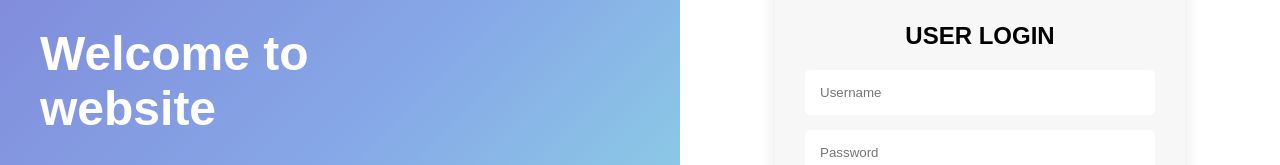
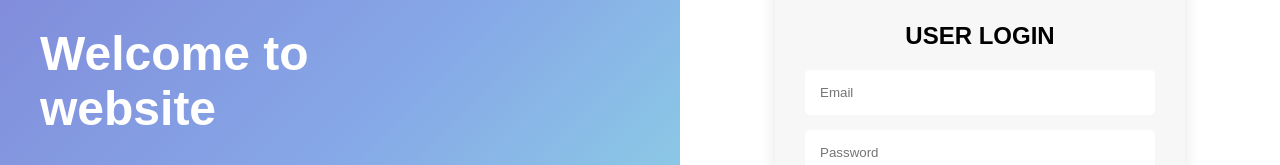
Before and after one commit to mesayaaksr/Project_booking, a React (Create React App) app: page / in a window 1280 px wide. Shown: the part 251-416 px from the top of the page. Built offline with nearby package versions, Linux system fonts and the light colour scheme.

Commit message:
Check Forms Login

```diff
--- a/src/Page/UILogin.js
+++ b/src/Page/UILogin.js
@@ -11,8 +11,12 @@ function UILogin() {
 
   const handleSubmit = (event) => {
     event.preventDefault();
-    console.log("Login submitted for email:", email);
-    navigate("/home");
+    if (email === "Username" && password === "Password") {
+      console.log("Login successful for username:", email);
+      navigate("/home");
+    } else {
+      console.log("Login failed. Please check your credentials.");
+    }
   };
 
   const showRegisterModal = () => {
@@ -38,8 +42,18 @@ function UILogin() {
         <div className="login-container">
           <form onSubmit={handleSubmit} className="login-form">
             <h2 className="login-title">USER LOGIN</h2>
-            <input type="text" placeholder="Username" />
-            <input type="password" placeholder="Password" />
+            <input
+              type="text"
+              placeholder="Email"
+              value={email}
+              onChange={(e) => setEmail(e.target.value)}
+            />
+            <input
+              type="password"
+              placeholder="Password"
+              value={password}
+              onChange={(e) => setPassword(e.target.value)}
+            />
             <button type="submit" className="login-button">
               LOGIN
             </button>
```
